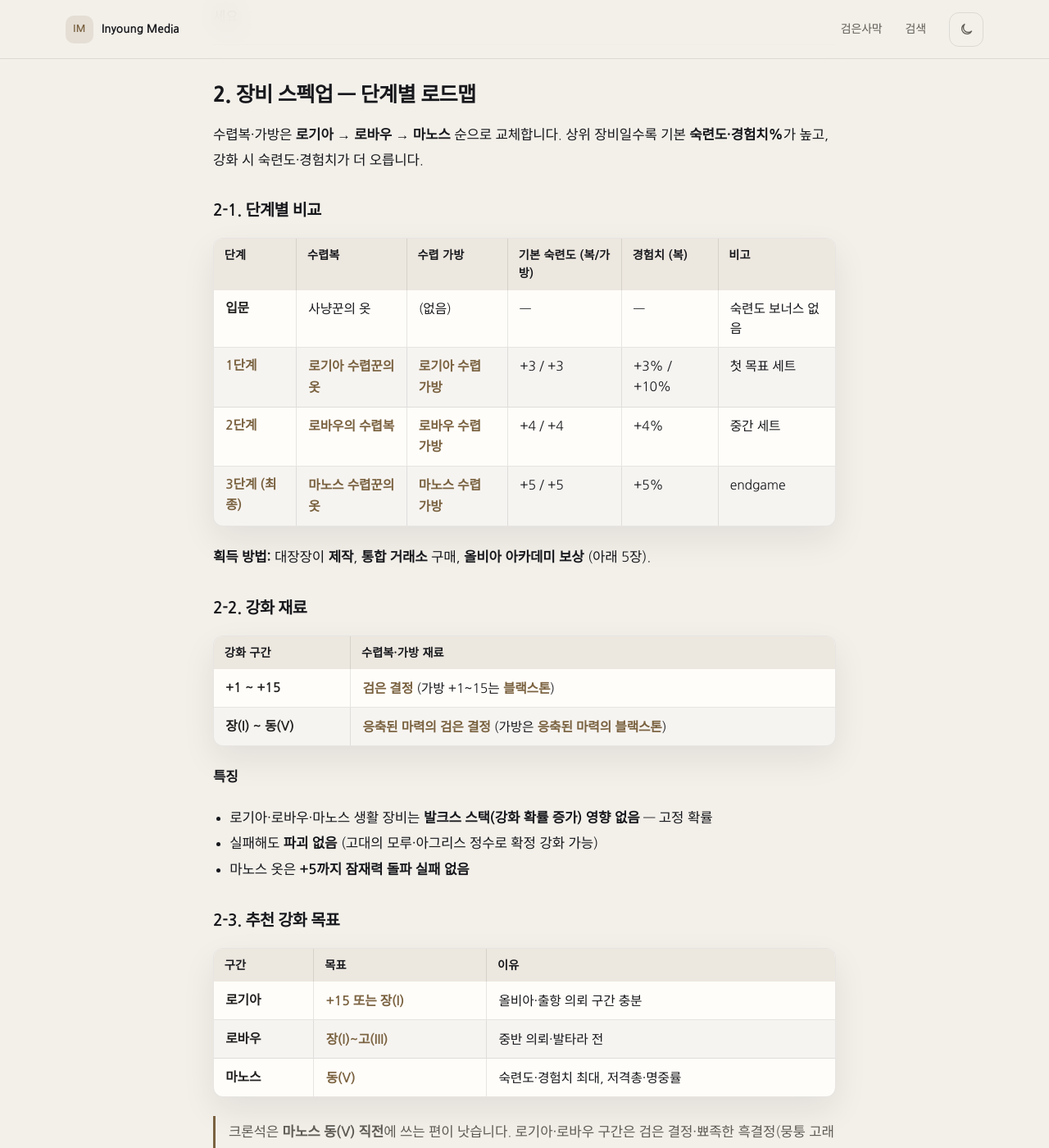
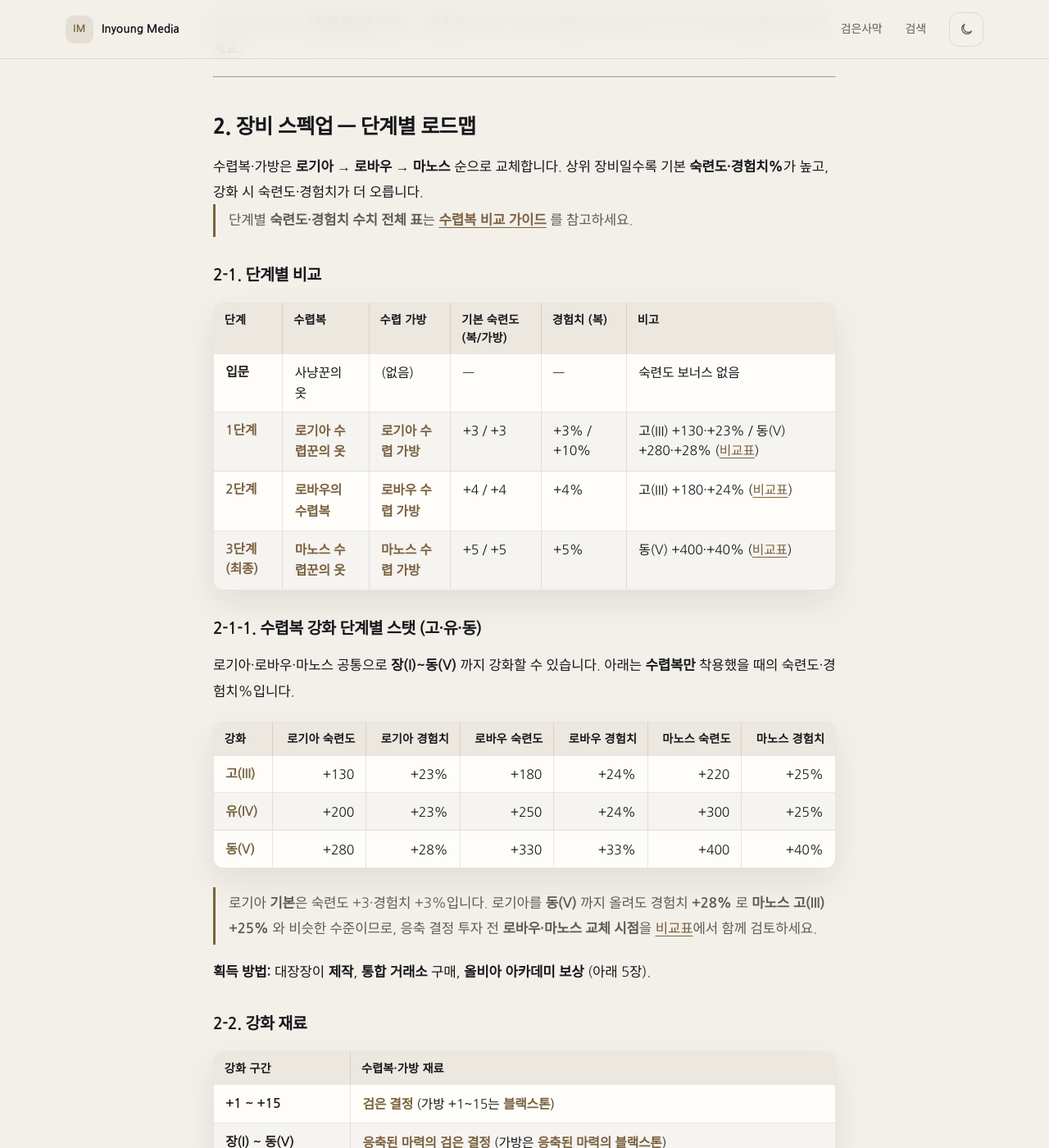
Before and after one commit to inyounglee/inyounglee.github.io, a Jekyll site: the page built from _posts/2026-09-01-hunting-lifeskill-guide.md, in a window 1280 px wide and 1400 px high, scrolled down 3048 px. Shown: the whole window at 82% size. Built offline with Jekyll 4.4.1, drawn with Linux system fonts in a browser that asks for light colours; some web fonts are replaced; some of the changed text lies outside the part shown.

Commit message:
- 수렵복 비교 정보 포스트 추가

```diff
--- a/_posts/2026-09-01-hunting-lifeskill-guide.md
+++ b/_posts/2026-09-01-hunting-lifeskill-guide.md
@@ -10,6 +10,8 @@
 ---
 
 아래 내용은 **2026년 9월 기준 한국 검은사막 PC판**을 기준으로 정리했습니다. 공식 [모험가 가이드 — 수렵](https://www.kr.playblackdesert.com/ko-kr/Wiki?wikiNo=106), [올비아 아카데미](https://www.kr.playblackdesert.com/ko-kr/Wiki?wikiNo=429)를 우선 참고했습니다.
+
+> **수렵복 숙련도·경험치만 비교**하고 싶다면 → **[수렵복 비교표 (로기아·로바우·마노스)](/blackdesert/2026/09/01/hunting-armor-stats-comparison/)**
 
 # 검은사막 수렵 생활 가이드
 
@@ -86,14 +88,28 @@
 
 수렵복·가방은 **로기아 → 로바우 → 마노스** 순으로 교체합니다. 상위 장비일수록 기본 **숙련도·경험치%**가 높고, 강화 시 숙련도·경험치가 더 오릅니다.
 
+> 단계별 **숙련도·경험치 수치 전체 표**는 **[수렵복 비교 가이드](/blackdesert/2026/09/01/hunting-armor-stats-comparison/)** 를 참고하세요.
+
 ### 2-1. 단계별 비교
 
 | 단계 | 수렵복 | 수렵 가방 | 기본 숙련도 (복/가방) | 경험치 (복) | 비고 |
 | --- | --- | --- | --- | --- | --- |
 | 입문 | 사냥꾼의 옷 | (없음) | — | — | 숙련도 보너스 없음 |
-| **1단계** | **로기아 수렵꾼의 옷** | **로기아 수렵 가방** | +3 / +3 | +3% / +10% | 첫 목표 세트 |
-| **2단계** | **로바우의 수렵복** | **로바우 수렵 가방** | +4 / +4 | +4% | 중간 세트 |
-| **3단계 (최종)** | **마노스 수렵꾼의 옷** | **마노스 수렵 가방** | +5 / +5 | +5% | endgame |
+| **1단계** | **로기아 수렵꾼의 옷** | **로기아 수렵 가방** | +3 / +3 | +3% / +10% | 고(III) +130·+23% / 동(V) +280·+28% ([비교표](/blackdesert/2026/09/01/hunting-armor-stats-comparison/)) |
+| **2단계** | **로바우의 수렵복** | **로바우 수렵 가방** | +4 / +4 | +4% | 고(III) +180·+24% ([비교표](/blackdesert/2026/09/01/hunting-armor-stats-comparison/)) |
+| **3단계 (최종)** | **마노스 수렵꾼의 옷** | **마노스 수렵 가방** | +5 / +5 | +5% | 동(V) +400·+40% ([비교표](/blackdesert/2026/09/01/hunting-armor-stats-comparison/)) |
+
+### 2-1-1. 수렵복 강화 단계별 스탯 (고·유·동)
+
+로기아·로바우·마노스 공통으로 **장(I)~동(V)** 까지 강화할 수 있습니다. 아래는 **수렵복만** 착용했을 때의 숙련도·경험치%입니다.
+
+| 강화 | 로기아 숙련도 | 로기아 경험치 | 로바우 숙련도 | 로바우 경험치 | 마노스 숙련도 | 마노스 경험치 |
+| --- | ---: | ---: | ---: | ---: | ---: | ---: |
+| **고(III)** | +130 | +23% | +180 | +24% | +220 | +25% |
+| **유(IV)** | +200 | +23% | +250 | +24% | +300 | +25% |
+| **동(V)** | +280 | +28% | +330 | +33% | +400 | +40% |
+
+> 로기아 **기본**은 숙련도 +3·경험치 +3%입니다. 로기아를 **동(V)** 까지 올려도 경험치 **+28%** 로 **마노스 고(III) +25%** 와 비슷한 수준이므로, 응축 결정 투자 전 **로바우·마노스 교체 시점**을 [비교표](/blackdesert/2026/09/01/hunting-armor-stats-comparison/)에서 함께 검토하세요.
 
 **획득 방법:** 대장장이 **제작**, **통합 거래소** 구매, **올비아 아카데미 보상** (아래 5장).
 
@@ -114,9 +130,10 @@
 
 | 구간 | 목표 | 이유 |
 | --- | --- | --- |
-| 로기아 | **+15 또는 장(I)** | 올비아·출항 의뢰 구간 충분 |
-| 로바우 | **장(I)~고(III)** | 중반 의뢰·발타라 전 |
-| 마노스 | **동(V)** | 숙련도·경험치 최대, 저격총·명중률 |
+| 로기아 | **+15·장(I) ~ 고(III)** | 출항·올비아 전 실질 목표 (+130 / +23%) |
+| 로기아 (선택) | **유(IV)~동(V)** | +280 / +28%까지 가능하나 **로바우·마노스 교체**가 보통 더 효율적 |
+| 로바우 | **장(I)~고(III)** | 중반 의뢰·발타라 전 (+180 / +24%) |
+| 마노스 | **동(V)** | 숙련도 +400·경험치 +40%, 저격총·명중률 |
 
 > 크론석은 **마노스 동(V) 직전**에 쓰는 편이 낫습니다. 로기아·로바우 구간은 검은 결정·뾰족한 흑결정(뭉퉁 고래 등)으로 충분한 경우가 많습니다.
 
@@ -309,7 +326,7 @@
 [레벨]
   출항! 수렵의 길 OR 올비아 수렵 강의
   ↓
-[1차 장비] 로기아 복·가방 (+15 또는 장)
+[1차 장비] 로기아 복·가방 (+15·장 ~ 고, 선택 시 동)
   ↓  (올비아면 로바우 보상으로 스킵 가능)
 [2차 장비] 로바우 복·가방 (장~고)
   ↓
@@ -322,7 +339,7 @@
 
 | 시점 | 착용 목표 | 수렵 레벨 |
 | --- | --- | --- |
-| 1주차 | 로기아 + 견습~숙련 총 | 견습~숙련 |
+| 1주차 | 로기아 고(III)~ + 견습~숙련 총 | 견습~숙련 |
 | 올비아 완료 | **로바우 고III** (+ 주화 마노스) | **장인** |
 | 중기 | 로바우 강화 + 전문~장인 총 | 전문~장인 |
 | 최종 | **마노스 동(V)** + 명장 총 | **명장** |
@@ -386,6 +403,6 @@
 
 ## 정리
 
-수렵은 **화승총 + 도축칼 + 수렵복/가방** 세트가 갖춰져야 시작이고, **해물 크론 정식·신록의 영약**이 레벨 속도를 결정합니다. 장비는 **로기아 → 로바우 → 마노스 동(V)** 이 정석이며, **올비아 아카데미 수렵 강의**는 로바우 고III와 장인~명장 레벨을 한 번에 밀어 주는 가장 큰 지원입니다.
+수렵은 **화승총 + 도축칼 + 수렵복/가방** 세트가 갖춰져야 시작이고, **해물 크론 정식·신록의 영약**이 레벨 속도를 결정합니다. 장비는 **로기아 → 로바우 → 마노스 동(V)** 이 정석이며, **올비아 아카데미 수렵 강의**는 로바우 고III와 장인~명장 레벨을 한 번에 밀어 주는 가장 큰 지원입니다. 수렵복 단계별 숙련도·경험치는 **[비교표](/blackdesert/2026/09/01/hunting-armor-stats-comparison/)** 에서 확인할 수 있습니다.
 
 ※ 패치에 따라 장비 등급·올비아 일정·가문 통합 생활 장비 등이 변경될 수 있습니다. 진행 직전 [검은사막 공식 홈페이지](https://www.kr.playblackdesert.com/) 공지를 확인하세요.
--- /dev/null
+++ b/_posts/2026-09-02-hunting-armor-stats-comparison.md
@@ -0,0 +1,154 @@
+---
+layout: post
+title: "검은사막 수렵복 숙련도·경험치 비교 — 로기아·로바우·마노스"
+date: 2026-09-01
+categories: [blackdesert]
+tags: [검은사막, 수렵, 수렵복, 로기아, 로바우, 마노스, 숙련도, 경험치, 장비]
+image: /assets/images/posts/hunting-armor-comparison.webp
+image_alt: 수렵복 비교 가이드 썸네일
+featured: false
+---
+
+아래 수치는 **2026년 9월 기준 한국 검은사막 PC판** 수렵복(상의·장갑·신발·투구 슬롯) 기준입니다. 수렵 가방·악세서리·버프는 **포함하지 않았습니다**.
+
+수렵 입문·레벨업·올비아 보상 등 전체 흐름은 **[수렵 생활 가이드](/blackdesert/2026/09/01/hunting-lifeskill-guide/)** 에서 다룹니다. 이 글은 **수렵복 단계별 숙련도·경험치%** 만 비교합니다.
+
+# 수렵복 숙련도·경험치 비교
+
+수렵복은 **수렵 숙련도**와 **수렵 경험치 획득량%** 를 올려 줍니다. 숙련도는 채집량·희귀 재료·저격총 명중·화승총 해금에 영향을 주고, 경험치%는 레벨업 속도를 직접 좌우합니다.
+
+강화 단계 표기는 한국 클라이언트 기준입니다.
+
+| 약칭 | 강화 단계 |
+| --- | --- |
+| 기본 | +0 |
+| 고(III) | TRI |
+| 유(IV) | TET |
+| 동(V) | PEN |
+
+---
+
+## 핵심 비교표 (고·유·동)
+
+로기아·로바우·마노스 수렵복의 **고(III)·유(IV)·동(V)** 스탯을 나란히 비교한 표입니다. 로기아는 **기본(+0)** 도 함께 적었습니다.
+
+| 수렵복 | 강화 | 수렵 숙련도 | 수렵 경험치 | 비고 |
+| --- | --- | ---: | ---: | --- |
+| **로기아 수렵꾼의 옷** | 기본 | **+3** | **+3%** | 입문·첫 목표 |
+| **로기아 수렵꾼의 옷** | 고(III) | **+130** | **+23%** | 로기아 중반 목표 |
+| **로기아 수렵꾼의 옷** | 유(IV) | **+200** | **+23%** | 경험치% 동일, 숙련도만 상승 |
+| **로기아 수렵꾼의 옷** | 동(V) | **+280** | **+28%** | 로기아 최대 — **마노스 고(III)보다 낮음** |
+| **로바우의 수렵복** | 고(III) | **+180** | **+24%** | 올비아 가문 보상 등급 |
+| **마노스 수렵꾼의 옷** | 고(III) | **+220** | **+25%** | 중반·장기 목표 |
+| **마노스 수렵꾼의 옷** | 유(IV) | **+300** | **+25%** | 경험치% 동일, 숙련도만 상승 |
+| **마노스 수렵꾼의 옷** | 동(V) | **+400** | **+40%** | 수렵복 최종 |
+
+> **로기아 동(V)** 까지 강화하면 숙련도 **+280**·경험치 **+28%** 로 **마노스 고(III) +220 / +25%** 보다 숫자는 높지만, 응축 결정 투자 대비 **로바우·마노스로 교체**하는 편이 장기적으로 유리합니다. **로바우 고(III)** 는 올비아 **가문 보상 — 생활** 등급과 동일합니다.
+
+### 같은 강화 단계끼리 비교
+
+| 강화 | 로기아 (숙련도 / 경험치) | 로바우 | 마노스 |
+| --- | --- | --- | --- |
+| **고(III)** | +130 / +23% | +180 / +24% | +220 / +25% |
+| **유(IV)** | +200 / +23% | +250 / +24% | +300 / +25% |
+| **동(V)** | +280 / +28% | +330 / +33% | +400 / +40% |
+
+### 이전 단계 대비 차이
+
+**로기아 내부**
+
+| 구간 | 숙련도 증가 | 경험치 증가 | 체감 |
+| --- | ---: | ---: | --- |
+| 기본 → 고(III) | **+127** | **+20%p** | 출항·올비아 전 로기아 강화의 핵심 구간 |
+| 고 → 유(IV) | **+70** | — | 숙련도·방어력 위주 |
+| 유 → 동(V) | **+80** | **+5%p** | 로기아 최대치, 이후 로바우 전환 권장 |
+
+**등급 교체 (동일 강화 단계)**
+
+| 구간 | 숙련도 증가 | 경험치 증가 | 체감 |
+| --- | ---: | ---: | --- |
+| 로기아 동 → 로바우 고 | **−100** | **−4%p** | 당장 스탯은 내려가지만 **로바우·마노스 상위 강화**를 위한 교체 |
+| 로바우 고 → 마노스 고 | **+40** | **+1%p** | 숙련도·방어력 위주 |
+| 마노스 고 → 마노스 유 | **+80** | — | 경험치% 동일 |
+| 마노스 유 → 마노스 동 | **+100** | **+15%p** | 경험치%가 크게 오르는 최종 강화 |
+
+---
+
+## 등급별 기본 스탯 (강화 +0)
+
+| 수렵복 | 등급 | 기본 숙련도 | 기본 경험치 | 기본 방어력 |
+| --- | --- | ---: | ---: | ---: |
+| 로기아 수렵꾼의 옷 | 초록 | +3 | +3% | 6 |
+| 로바우의 수렵복 | 파랑 | +4 | +4% | 11 |
+| 마노스 수렵꾼의 옷 | 주황 | +5 | +5% | 21 |
+
+같은 강화 단계라도 **등급이 한 단계 올라갈 때마다** 기본 숙련도·경험치가 한 단계씩 높습니다.
+
+---
+
+## 강화 단계별 전체 표
+
+### 수렵 숙련도
+
+| 강화 | 로기아 | 로바우 | 마노스 |
+| --- | ---: | ---: | ---: |
+| 기본 (+0) | 3 | 4 | 5 |
+| +15 | 63 | 80 | 100 |
+| 장(I) | 70 | 95 | 120 |
+| 광(II) | 90 | 125 | 160 |
+| **고(III)** | 130 | **180** | **220** |
+| **유(IV)** | 200 | 250 | **300** |
+| **동(V)** | 280 | 330 | **400** |
+
+### 수렵 경험치 획득량
+
+경험치%는 **+4**, **+11**, **장(I)**, **고(III)** 구간에서 단계적으로 오릅니다. **고(III)~유(IV)** 는 동일하고, **동(V)** 에서 크게 증가합니다.
+
+| 강화 구간 | 로기아 | 로바우 | 마노스 |
+| --- | ---: | ---: | ---: |
+| 기본 (+0) ~ +3 | 3% | 4% | 5% |
+| +4 ~ +10 | 8% | 9% | 10% |
+| +11 ~ +15 | 13% | 14% | 15% |
+| 장(I) ~ 광(II) | 18% | 19% | 20% |
+| **고(III) ~ 유(IV)** | 23% | **24%** | **25%** |
+| **동(V)** | 28% | 33% | **40%** |
+
+---
+
+## 어떤 구간을 목표로 할까
+
+| 상황 | 추천 수렵복 | 이유 |
+| --- | --- | --- |
+| 수렵 첫 시작 | **로기아 기본** (+ 강화 여유 시 +15·장) | 제작·구매 비용이 가장 낮음 |
+| 출항·올비아 전 (로기아 유지) | **로기아 고(III)** | 숙련도 +130·경험치 +23% — 로기아 구간 실질 목표 |
+| 로기아 끝까지 강화 | **로기아 동(V)** | +280 / +28% — 그래도 **마노스 고** 교체가 장기적으로 유리 |
+| 올비아 수렵 강의 중 | **로바우 고(III)** (보상) | 로기아를 건너뛸 수 있음 |
+| 중반 의뢰·발타라 | **로바우 고** 또는 **마노스 고** | 숙련도 180~220, 경험치 24~25% |
+| 장기 파밍·명장 목표 | **마노스 동(V)** | 숙련도 400 + 경험치 40% |
+
+> 수렵복만으로 숙련도 **400+** 가 되면 수렵 레벨과 무관하게 **[수렵] 장인 화승총** 을 쓸 수 있습니다. **마노스 동(V)** 단일 복만으로도 400에 도달합니다.
+
+---
+
+## 함께 보면 좋은 글
+
+- **[수렵 생활 가이드](/blackdesert/2026/09/01/hunting-lifeskill-guide/)** — 화승총·가방·버프·레벨업·올비아 보상 전체
+- [모험가 가이드 — 수렵](https://www.kr.playblackdesert.com/ko-kr/Wiki?wikiNo=106) (공식)
+- [로기아 수렵꾼의 옷](https://black.inven.co.kr/dataninfo/item/?code=705109) · [로바우의 수렵복](https://black.inven.co.kr/dataninfo/item/?code=705076) · [마노스 수렵꾼의 옷](https://black.inven.co.kr/dataninfo/item/?code=705022) (인벤 DB)
+
+---
+
+## 정리
+
+| 목표 | 수렵복 | 강화 | 숙련도 | 경험치 |
+| --- | --- | --- | ---: | ---: |
+| 입문 | 로기아 | 기본 | +3 | +3% |
+| 로기아 중반 | 로기아 | 고(III) | +130 | +23% |
+| 로기아 상한 | 로기아 | 유(IV) | +200 | +23% |
+| 로기아 최대 | 로기아 | 동(V) | +280 | +28% |
+| 올비아·중반 | 로바우 | 고(III) | +180 | +24% |
+| 후반 | 마노스 | 고(III) | +220 | +25% |
+| 숙련도 보강 | 마노스 | 유(IV) | +300 | +25% |
+| 최종 | 마노스 | 동(V) | +400 | +40% |
+
+※ 패치에 따라 수치가 변경될 수 있습니다. 인게임 **내 정보(P) → 생활** 탭에서 착용 후 실제 수치를 확인하세요.
```
Also changed, not shown: assets/images/posts/hunting-armor-comparison.webp (added).
